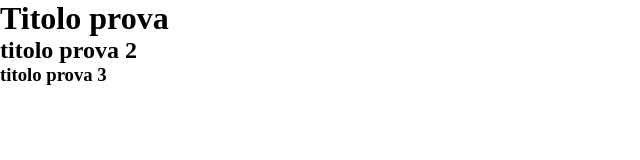
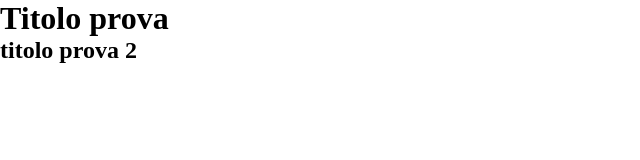
Before and after one commit to manfred-commits/branching-test, a plain HTML site: page index.html in a window 1280 px wide. Shown: the whole page, without its empty margins (0-640 px from the left). Drawn offline with Linux system fonts and the light colour scheme.

Commit message:
prova conflitto elia

```diff
--- a/index.html
+++ b/index.html
@@ -10,6 +10,5 @@
 <body>
     <h1>Titolo prova</h1>
     <h2>titolo prova 2</h2>
-    <h3>titolo prova 3</h3>
 </body>
 </html>
```
